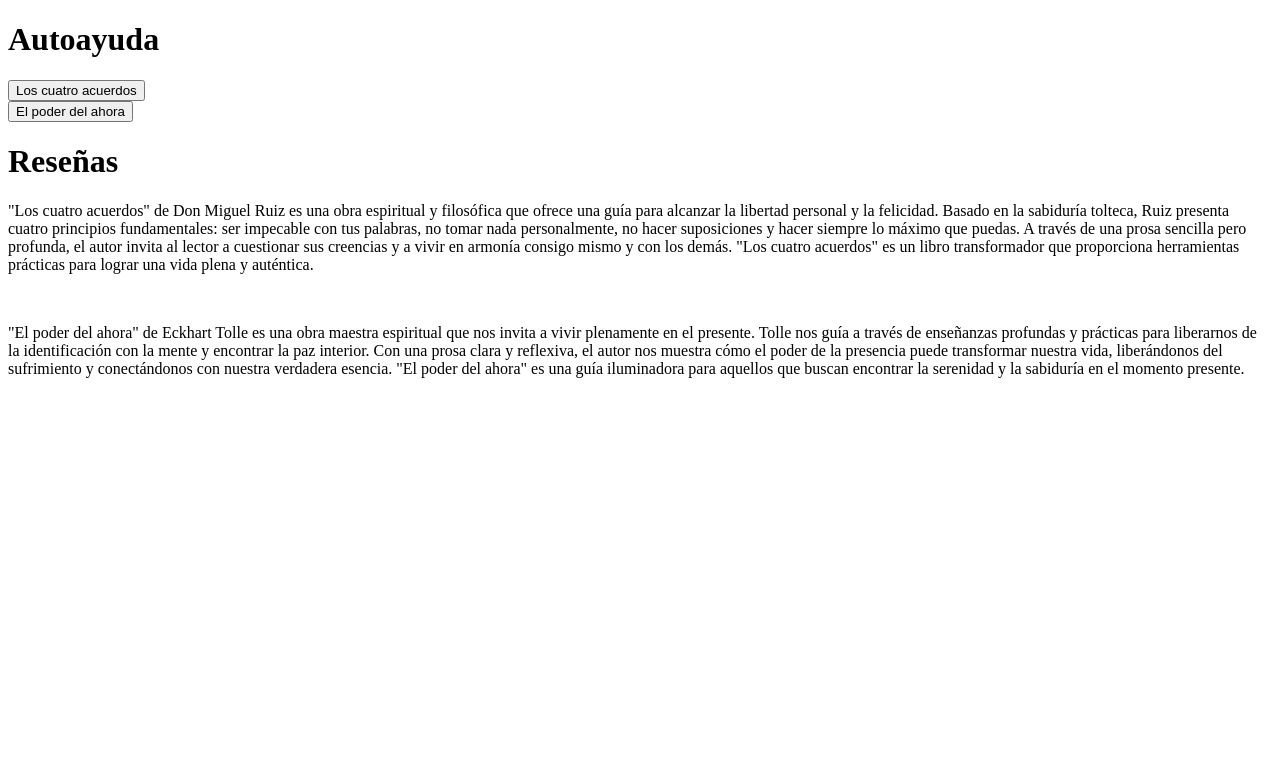
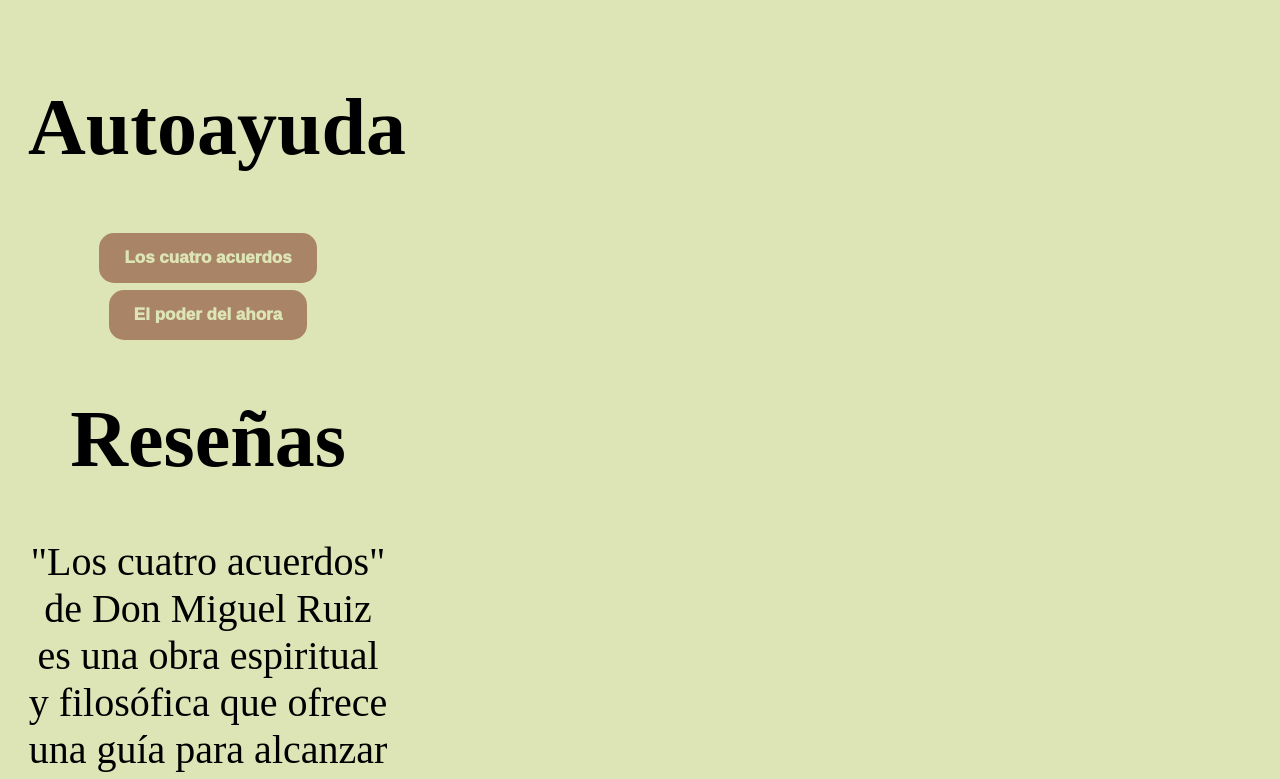
Before and after one commit to CamilaMontenero/Biblioteca, a plain HTML site: page BIBLIOTECA/autoayuda.html in a window 1280 px wide. Shown: the top 779 px of the page. Drawn offline with Linux system fonts and the light colour scheme.

Commit message:
autoayuda.html

```diff
--- a/BIBLIOTECA/autoayuda.html
+++ b/BIBLIOTECA/autoayuda.html
@@ -1,6 +1,7 @@
 <!DOCTYPE html>
 <html lang="en">
 <head>
+    <link rel="stylesheet" href="libros.css">
     <meta charset="UTF-8">
     <meta http-equiv="X-UA-Compatible" content="IE=edge">
     <meta name="viewport" content="width=device-width, initial-scale=1.0">
```
